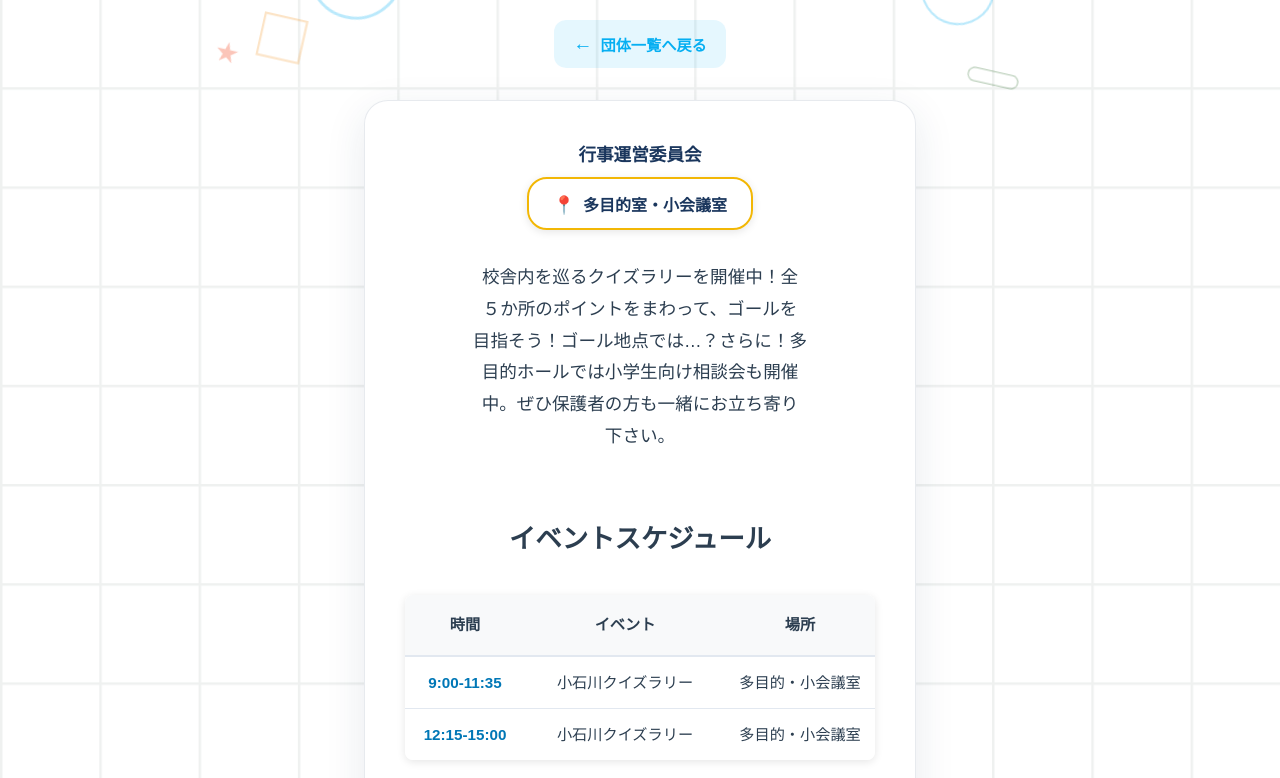
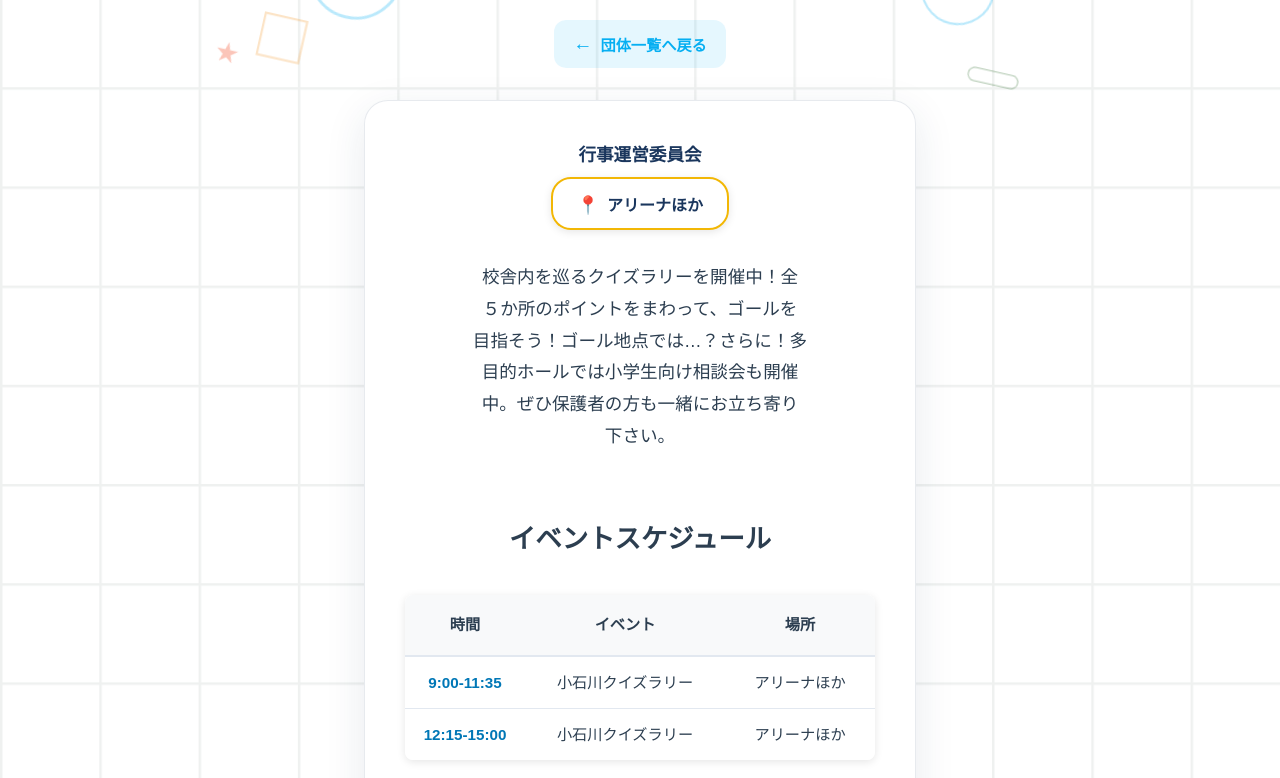
Before and after one commit to KSS-IT-Committee/2025-sousakutenhp, an Astro site: page /page/exhibits/others/gyoun in a window 1280 px wide. Shown: the part 174-952 px from the top of the page. Built offline with nearby package versions, Linux system fonts and the light colour scheme; Astro itself is replaced by a stand-in of ours; a web font is replaced by a local one.

Commit message:
updated gyoun location

```diff
--- a/src/pages/page/exhibits/others/gyoun.md
+++ b/src/pages/page/exhibits/others/gyoun.md
@@ -2,7 +2,7 @@
 layout: "../../../../layouts/ExhibitsLayout.astro"
 title: "小石川クイズラリー"
 name: "行事運営委員会"
-room: "多目的室・小会議室"
+room: "アリーナほか"
 map: ""
 sns:
   twitter: ""
@@ -43,12 +43,12 @@ award: ""
         <tr class="schedule-row">
           <td class="time-cell">9:00-11:35</td>
           <td class="event-cell">小石川クイズラリー</td>
-          <td class="location-cell">多目的・小会議室</td>
+          <td class="location-cell">アリーナほか</td>
         </tr>
         <tr class="schedule-row">
           <td class="time-cell">12:15-15:00</td>
           <td class="event-cell">小石川クイズラリー</td>
-          <td class="location-cell">多目的・小会議室</td>
+          <td class="location-cell">アリーナほか</td>
         </tr>
       </tbody>
     </table>
```
